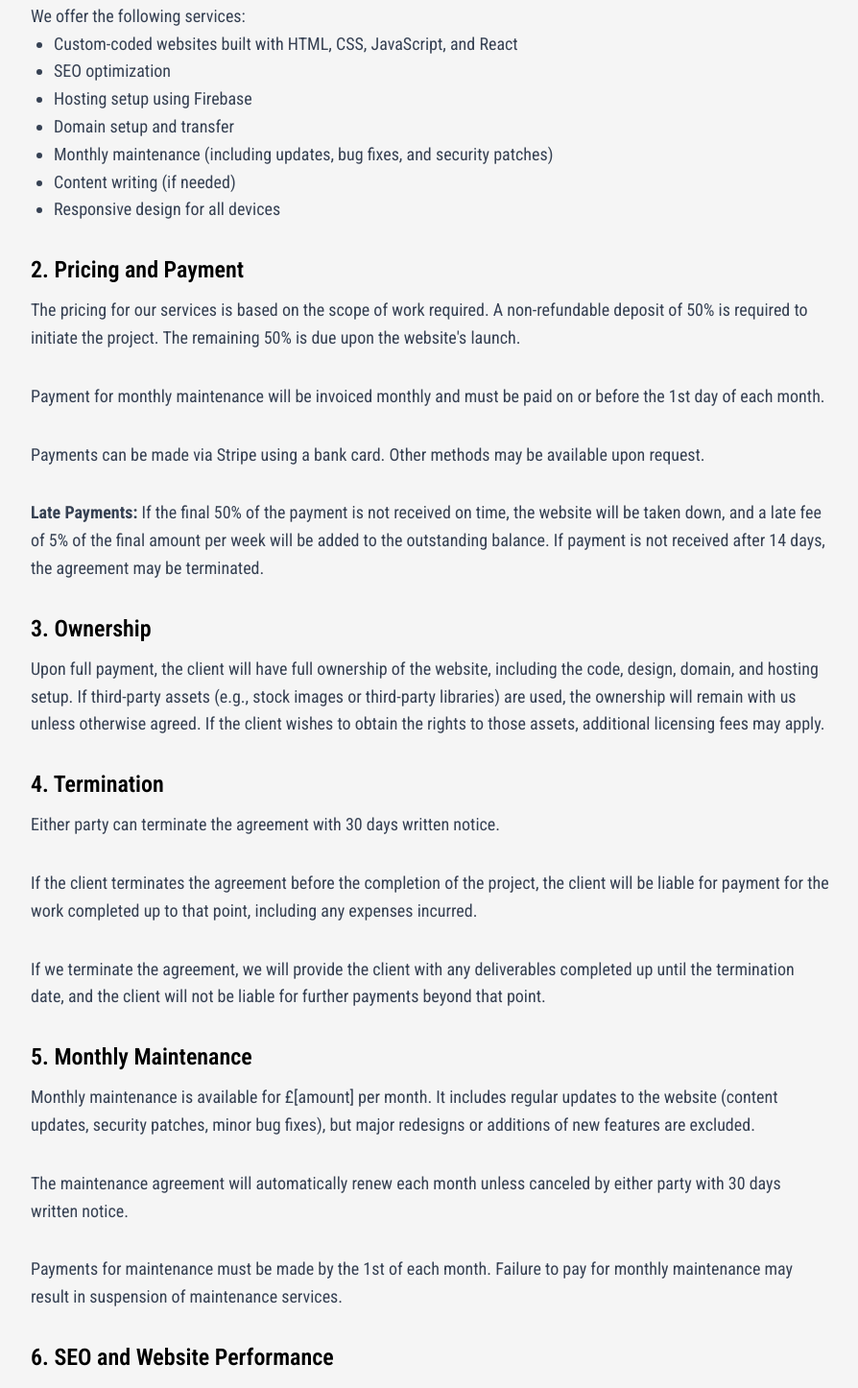
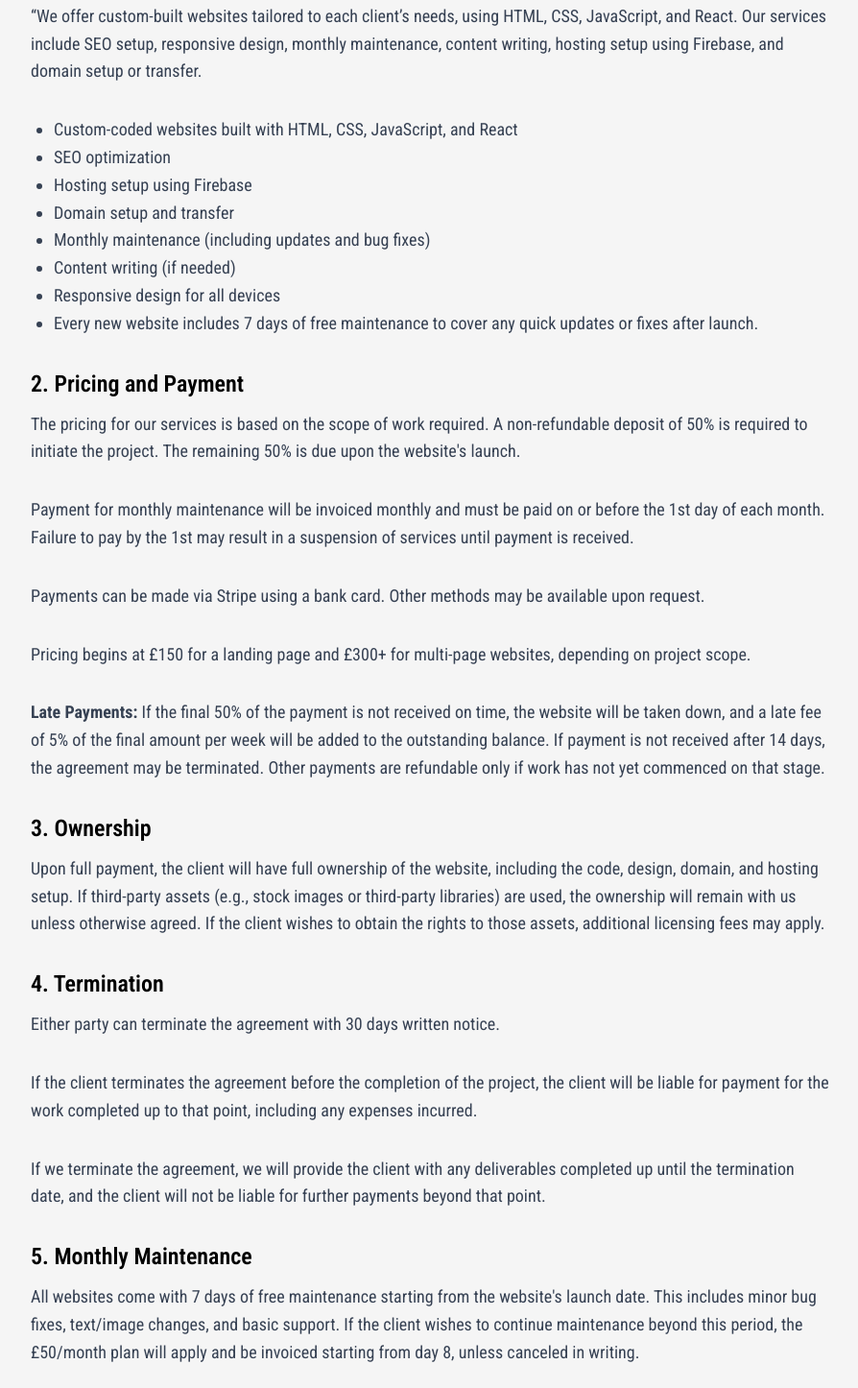
Before and after one commit to FarhanaUK/Bespoke-Web-Engineers, a React (Vite) app: page /TermsAndConditions in a window 1280 px wide. Shown: the part 280-1726 px from the top of the page at 96% size, without its empty margins (192-1086 px from the left). Built offline with nearby package versions, Linux system fonts and the light colour scheme; a web font is replaced by a local one.

Commit message:
t+c changed

```diff
--- a/src/components/Contact.jsx
+++ b/src/components/Contact.jsx
@@ -48,7 +48,7 @@ const onSubmit = (evt) =>{
 
 
             <p className="py-2 text-gray-500">or email directly for enquires at{" "}
-            <a href="mailto:farhanaaktar@live.co.uk"
+            <a href="mailto:enquires@bespokewebengineers.com"
             target="_blank"
             rel="noopener noreferrer"
             className="text-blue-400"
--- a/src/components/PrivacyPolicy.jsx
+++ b/src/components/PrivacyPolicy.jsx
@@ -66,10 +66,17 @@ function PrivacyPolicy() {
 
       <h2 className="text-xl font-semibold mt-6 mb-2">7. Contact Us</h2>
       <p className="mb-4 text-gray-700">
-        If you have questions about this Privacy Policy or how your data is used, contact us at: <strong>your@email.com</strong>
+        If you have questions about this Privacy Policy or how your data is used, contact us at{" "}
+        <strong>
+        <a href ="mailto: enquires@bespokewebengineers.com"
+        target="_blank"
+        rel="noopener noreferrer"
+        className="text-blue-400"
+        >enquires@bespokewebengineers.com</a>
+        </strong>
       </p>
 
-      <p className="text-sm text-gray-500 mt-6">Last updated: April 2025</p>
+      <p className="text-sm text-gray-500 mt-6">Last updated: {new Date().toLocaleString('default', { month: 'long', year: 'numeric' })} </p>
 
         </div>
     )
--- a/src/components/Services.jsx
+++ b/src/components/Services.jsx
@@ -14,7 +14,7 @@ const isFullPage = location.pathname === "/Services"
   <div className="pt-2 px-8 space-y-8 max-w-4xl mx-auto text-gray-800">
   <section className="space-y-6">
     <h2 className="text-2xl font-semibold mb-3">Web Development</h2>
-    <p className="text-gray-700">
+    <p className="text-gray-700 leading-relaxed leading-relaxed">
       We specialize in creating fully custom websites using clean, efficient, and performant code.
       Whether you're looking for a single landing page or a complex multi-page site, we deliver
       responsive and high-performance websites tailored to your business goals. We work closely with
@@ -84,17 +84,18 @@ const isFullPage = location.pathname === "/Services"
   <section className="space-y-6">
     <h2 className="text-2xl font-semibold mb-3">Monthly Maintenance</h2>
     <p className="text-gray-700">
-      Keep your website running smoothly with our monthly maintenance packages. We offer ongoing support to
-      ensure that your site stays up-to-date, secure, and error-free. From software updates to content revisions
-      and troubleshooting, we handle the technical side so you can focus on your business. Regular maintenance
-      also helps improve site performance and security, reducing downtime and ensuring a positive user experience.
+      Keep your website fresh, functional, and stress-free.
+       We’ll take care of small edits and regular check-ins,
+        so you can focus on running your business.
     </p>
     <ul className="list-disc pl-5 space-y-2 text-gray-700">
-      <li>Regular software updates and security patches</li>
-      <li>Content updates to keep your site fresh and relevant</li>
-      <li>Performance optimization and troubleshooting</li>
-      <li>Backup and security monitoring</li>
+      <li>Monthly content updates (text/images)</li>
+      <li>Minor visual tweaks</li>
+      <li>Light bug checks (small fixes only — major issues quoted separately)</li>
+      <li>Up to 2–4 changes per month</li>
+      <li>Site check-ins to catch any obvious problems early</li>
     </ul>
+    <em>Note: This plan does not cover major bugs, rebuilds, or third-party platform issues — those will be quoted separately.</em>
   </section>
 
   <section className="space-y-6">
--- a/src/components/TermsAndConditions.jsx
+++ b/src/components/TermsAndConditions.jsx
@@ -10,30 +10,34 @@ function TermsAndConditions() {
 
           <h2 className="text-2xl font-semibold mb-3">1. Services</h2>
           <p className="text-gray-700">
-            We offer the following services:
-            <ul className="list-disc ml-6">
+            “We offer custom-built websites tailored to each client’s needs, using HTML,
+            CSS, JavaScript, and React. Our services include SEO setup, responsive design,
+             monthly maintenance, content writing, hosting setup using Firebase, and domain setup or transfer. </p>
+            <ul className="list-disc ml-6 text-gray-700">
               <li>Custom-coded websites built with HTML, CSS, JavaScript, and React</li>
               <li>SEO optimization</li>
               <li>Hosting setup using Firebase</li>
               <li>Domain setup and transfer</li>
-              <li>Monthly maintenance (including updates, bug fixes, and security patches)</li>
+              <li>Monthly maintenance (including updates and bug fixes)</li>
               <li>Content writing (if needed)</li>
               <li>Responsive design for all devices</li>
+              <li>Every new website includes 7 days of free maintenance to cover any quick updates or fixes after launch.</li>
             </ul>
-          </p>
+
 
           <h2 className="text-2xl font-semibold mb-3">2. Pricing and Payment</h2>
           <p className="text-gray-700">
             The pricing for our services is based on the scope of work required. A non-refundable deposit of 50% is required to initiate the project. The remaining 50% is due upon the website's launch.
           </p>
           <p className="text-gray-700">
-            Payment for monthly maintenance will be invoiced monthly and must be paid on or before the 1st day of each month.
+            Payment for monthly maintenance will be invoiced monthly and must be paid on or before the 1st day of each month. Failure to pay by the 1st may result in a suspension of services until payment is received.
           </p>
           <p className="text-gray-700">
             Payments can be made via Stripe using a bank card. Other methods may be available upon request.
           </p>
+          <p className="text-gray-700">Pricing begins at £150 for a landing page and £300+ for multi-page websites, depending on project scope.</p>
           <p className="text-gray-700">
-            <strong>Late Payments:</strong> If the final 50% of the payment is not received on time, the website will be taken down, and a late fee of 5% of the final amount per week will be added to the outstanding balance. If payment is not received after 14 days, the agreement may be terminated.
+            <strong>Late Payments:</strong> If the final 50% of the payment is not received on time, the website will be taken down, and a late fee of 5% of the final amount per week will be added to the outstanding balance. If payment is not received after 14 days, the agreement may be terminated. Other payments are refundable only if work has not yet commenced on that stage.
           </p>
 
           <h2 className="text-2xl font-semibold mb-3">3. Ownership</h2>
@@ -53,8 +57,13 @@ function TermsAndConditions() {
           </p>
 
           <h2 className="text-2xl font-semibold mb-3">5. Monthly Maintenance</h2>
+          <p className="text-gray-700">All websites come with 7 days of free maintenance starting from the website's launch date. This includes minor bug fixes, text/image changes, and basic support.
+
+If the client wishes to continue maintenance beyond this period, the £50/month plan will apply and be invoiced starting from day 8, unless canceled in writing.
+
+</p>
           <p className="text-gray-700">
-            Monthly maintenance is available for £[amount] per month. It includes regular updates to the website (content updates, security patches, minor bug fixes), but major redesigns or additions of new features are excluded.
+            Monthly maintenance is available at a discounted price for £50.00 per month. It includes regular updates to the website (content updates, security patches, minor bug fixes), but major redesigns or additions of new features are excluded.
           </p>
           <p className="text-gray-700">
             The maintenance agreement will automatically renew each month unless canceled by either party with 30 days written notice.
```
